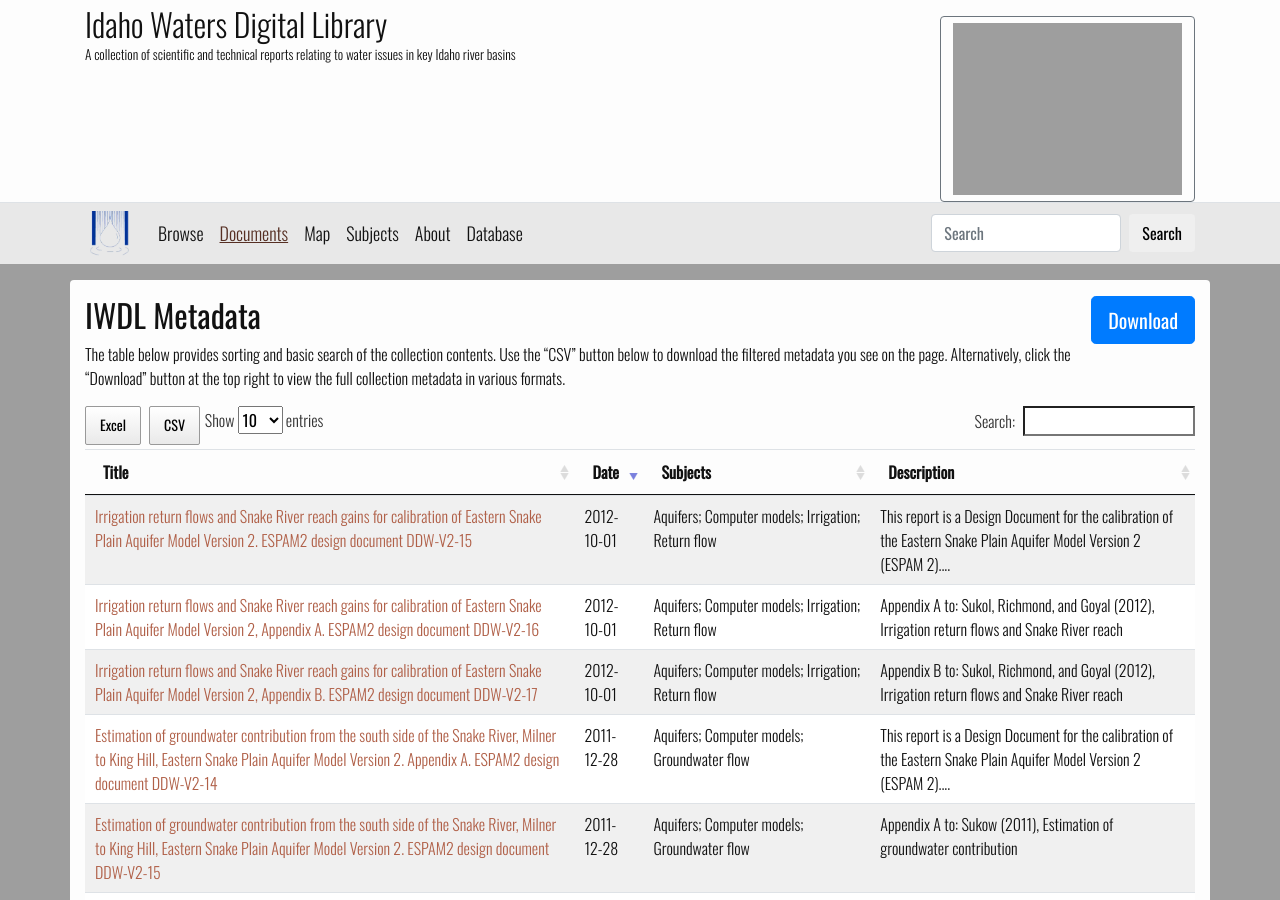
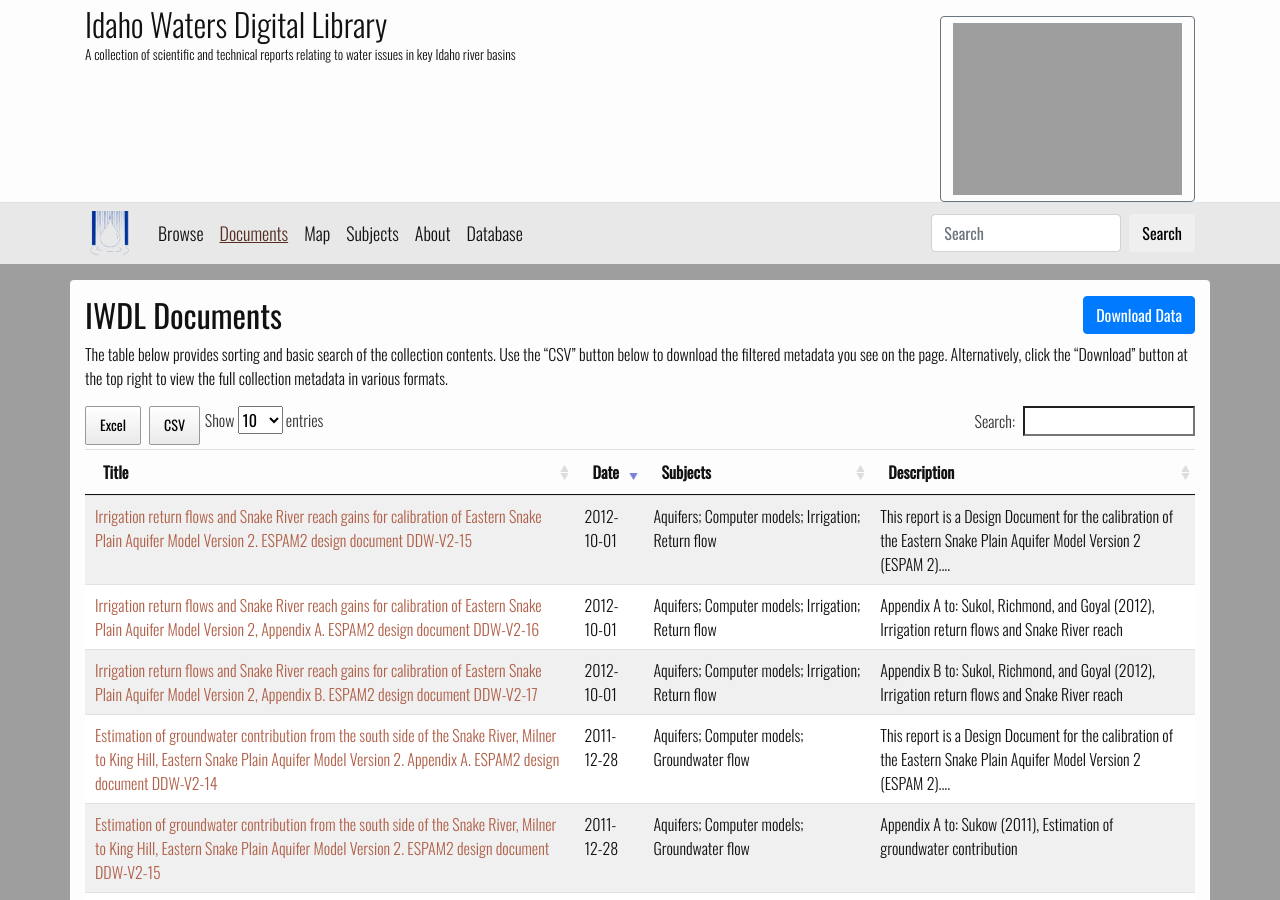
Before and after one commit to uidaholib/iwdl_source, a Jekyll site: the page built from data.md, in a window 1280 px wide and 900 px high. Built offline with Jekyll 4.4.1, drawn with Linux system fonts in a browser that asks for light colours.

Commit message:
update data page

```diff
--- a/_layouts/browse.html
+++ b/_layouts/browse.html
@@ -8,9 +8,9 @@ layout: page
 </style>
 
 <h2 class="text-center">
-    <input type="text" id="quicksearch" placeholder="Search ... " >
-    <input class="btn btn-success btn-lg align-top" title="Search" type="submit" value="Go" alt="Search" id="goButton" onclick="filterItems()">
-    <a class="btn btn-secondary align-top filter" href="#" data-filter="">Reset Search</a>
+    <input type="text" id="quicksearch" placeholder=" Filter ... " >
+    <input class="btn btn-success align-top" title="Search" type="submit" value="Go" alt="Search" id="goButton" onclick="filterItems()">
+    <a class="btn btn-secondary align-top filter" href="#" data-filter="">Reset</a>
     <br class="hidden-md-up">
     <span class="info2"><span id="numberof">{{ items | size }}</span> of {{ items | size }} items</span>
 </h2>
--- a/_layouts/data.html
+++ b/_layouts/data.html
@@ -4,13 +4,13 @@ layout: page
 {% assign items = site.data.metadata %}
 <link rel="stylesheet" type="text/css" href="{{ "/assets/datatables/datatables.min.css" | relative_url }}">
 
-<button type="button" class="btn btn-primary btn-lg float-md-right" data-toggle="modal" data-target="#data">Download</button>
+<button type="button" class="btn btn-primary float-md-right" data-toggle="modal" data-target="#data">Download Data</button>
 <!-- Modal -->
 <div class="modal fade" id="data" tabindex="-1" role="dialog" aria-labelledby="exampleModalLabel" aria-hidden="true">
     <div class="modal-dialog" role="document">
         <div class="modal-content">
             <div class="modal-header">
-                <h5 class="modal-title" id="exampleModalLabel">Download</h5>
+                <h5 class="modal-title" id="exampleModalLabel">Download Metadata</h5>
                 <button type="button" class="close" data-dismiss="modal" aria-label="Close">
                 <span aria-hidden="true">&times;</span>
                 </button>
--- a/data.md
+++ b/data.md
@@ -4,7 +4,7 @@ title: Data
 permalink: /data/
 ---
 
-## IWDL Metadata
+## IWDL Documents
 
 The table below provides sorting and basic search of the collection contents.
 Use the "CSV" button below to download the filtered metadata you see on the page.
```
